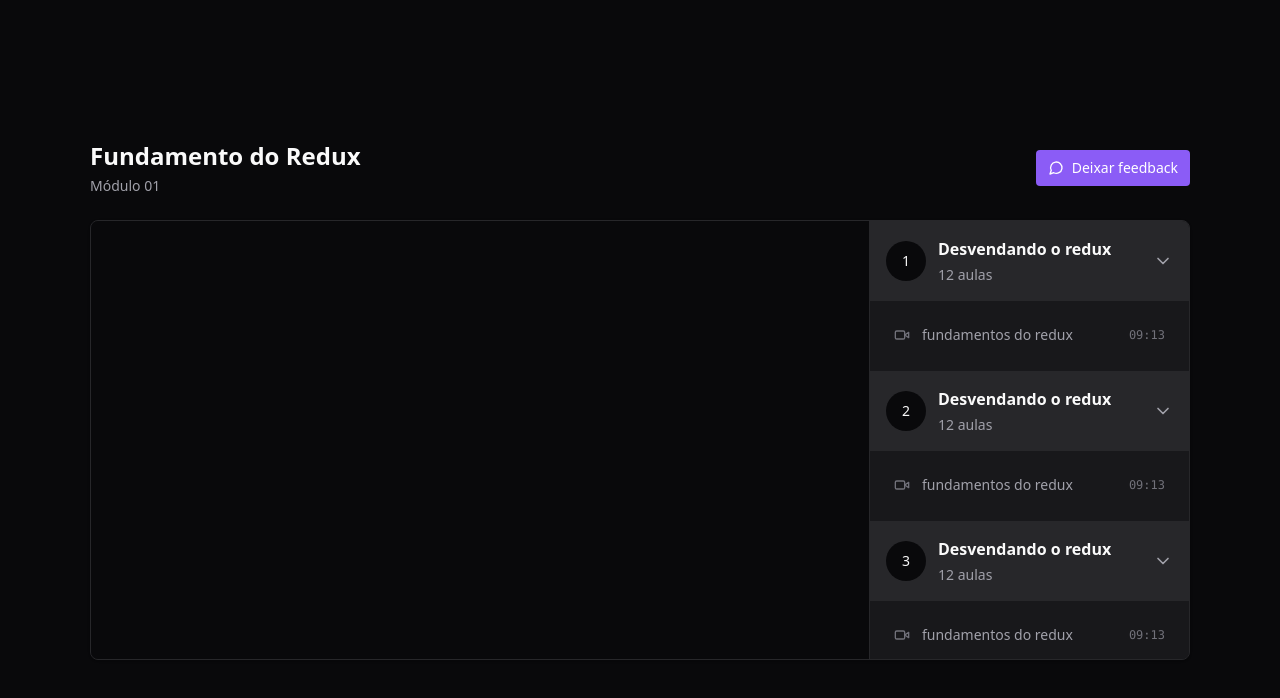
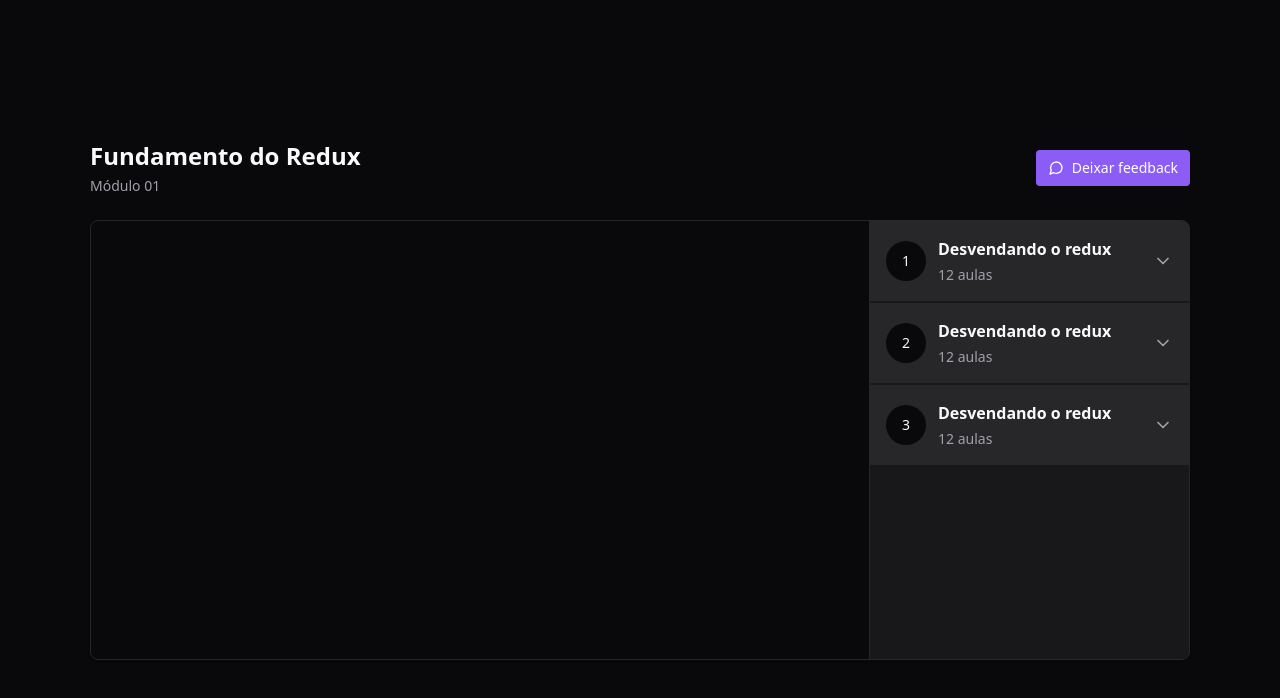
Before and after one commit to jfilipedias/react-redux-zustand, a React (Vite) app: page / in a window 1280 px wide. Shown: the top 698 px of the page. Built offline with nearby package versions, Linux system fonts and the light colour scheme.

Commit message:
feat: Adds radix Collapsible component

```diff
--- a/package.json
+++ b/package.json
@@ -10,6 +10,7 @@
     "preview": "vite preview"
   },
   "dependencies": {
+    "@radix-ui/react-collapsible": "^1.0.3",
     "@reduxjs/toolkit": "^1.9.5",
     "lucide-react": "^0.279.0",
     "react": "^18.2.0",
--- a/src/components/module.tsx
+++ b/src/components/module.tsx
@@ -1,3 +1,4 @@
+import * as Collapsible from '@radix-ui/react-collapsible'
 import { ChevronDown } from 'lucide-react'
 import { Lesson } from './lesson'
 
@@ -9,8 +10,8 @@
 
 export function Module({ index, title, lessonsAmount }: ModuleProps) {
 	return (
-		<div>
-			<button className="flex w-full items-center gap-3 bg-zinc-800 p-4">
+		<Collapsible.Root className="group">
+			<Collapsible.Trigger className="flex w-full items-center gap-3 bg-zinc-800 p-4">
 				<div className="flex h-10 w-10 items-center justify-center rounded-full bg-zinc-950 text-sm">
 					{index + 1}
 				</div>
@@ -24,12 +25,17 @@
 					</span>
 				</div>
 
-				<ChevronDown className="ml-auto text-zinc-400" size={20} />
-			</button>
+				<ChevronDown
+					className="ml-auto text-zinc-400 transition-transform group-data-[state=open]:rotate-180"
+					size={20}
+				/>
+			</Collapsible.Trigger>
 
-			<nav className="relative flex flex-col gap-4 p-6">
-				<Lesson title="fundamentos do redux" duration="09:13" />
-			</nav>
-		</div>
+			<Collapsible.Content>
+				<nav className="relative flex flex-col gap-4 p-6">
+					<Lesson title="fundamentos do redux" duration="09:13" />
+				</nav>
+			</Collapsible.Content>
+		</Collapsible.Root>
 	)
 }
```
Also changed, not shown: 1 other file (tests, documents, lock files or other folders).
